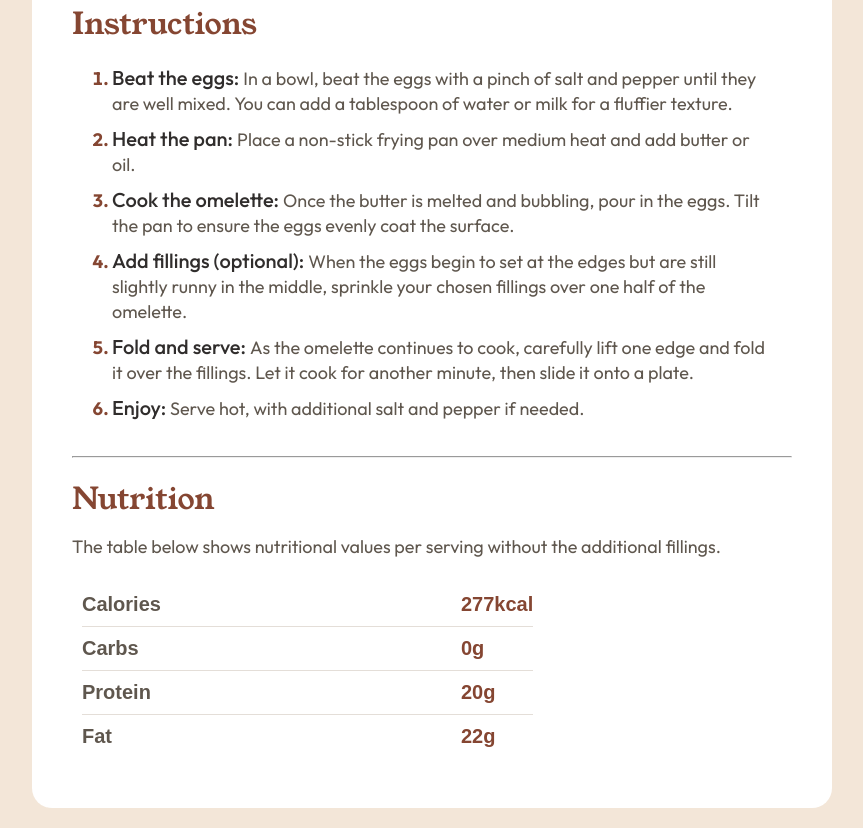
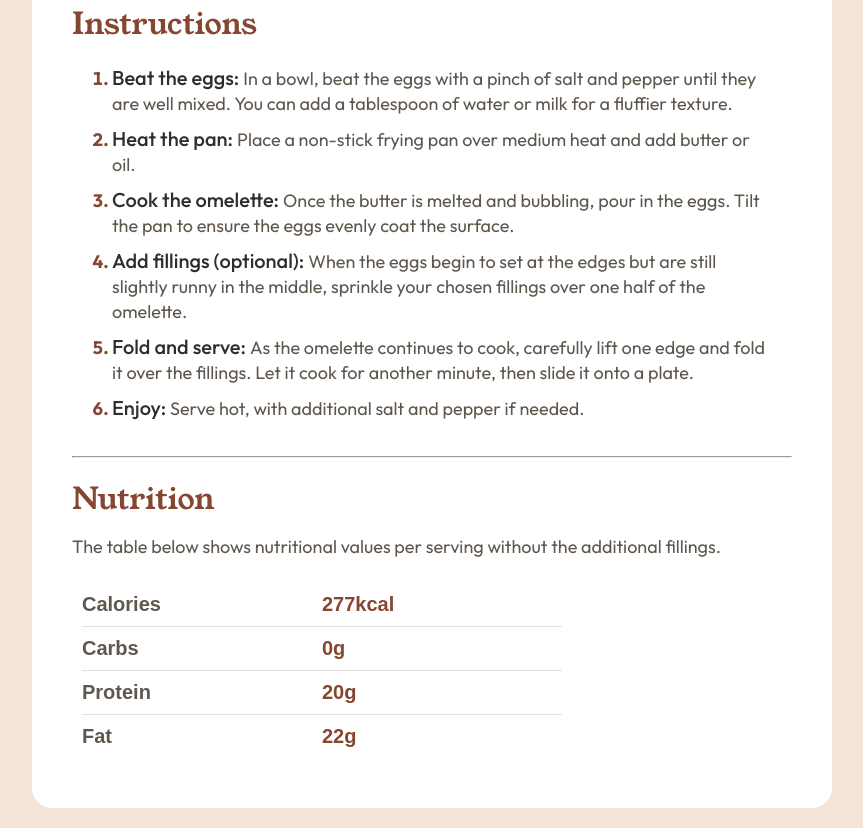
Before and after one commit to razzasid/recipe-page, a plain HTML site: page index.html in a window 1280 px wide. Shown: the part 1034-1862 px from the top of the page, without its empty margins (208-1071 px from the left). Drawn offline with Linux system fonts and the light colour scheme.

Commit message:
fix table width issue

```diff
--- a/style.css
+++ b/style.css
@@ -159,7 +159,7 @@ img {
 /* Container styling */
 .table-container {
   max-width: 500px;
-  width: 20%;
+  width: 100%;
   padding: 1rem;
   text-align: left;
   border-radius: 10px;
@@ -170,15 +170,16 @@ img {
 /* Table styling */
 .nutrition-table {
   border-collapse: collapse;
+  width: 100%;
 }
 
 .nutrition-table tr th {
   color: var(--Stone-600);
+  width: 50%;
 }
 
 .nutrition-table td {
   padding: 1rem 0;
-  padding-left: 30rem;
   color: var(--Brown-800); /* Brown text color */
 }
 
```
